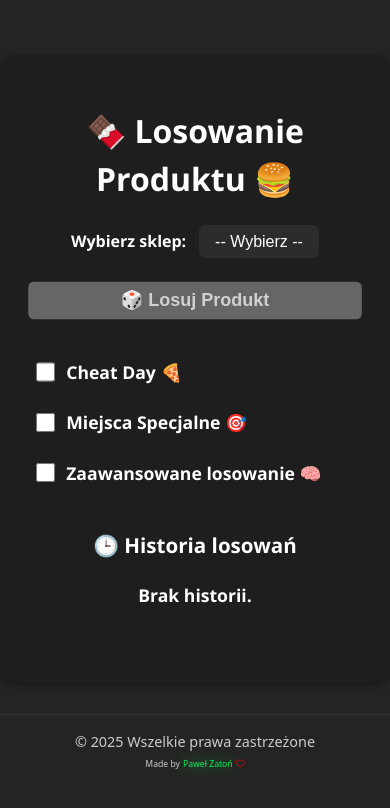
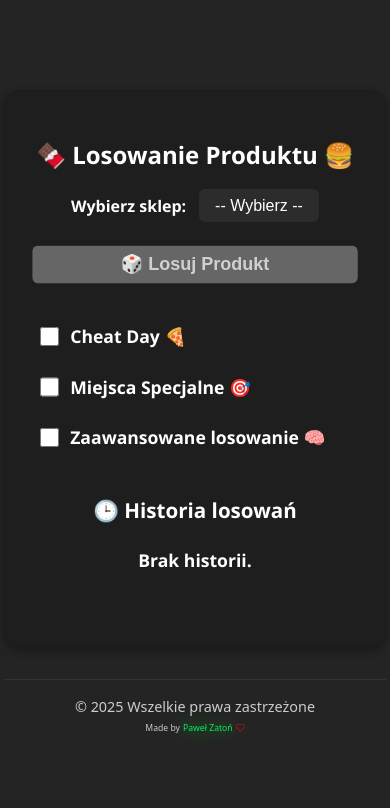
Before and after one commit to pawelzaton17/simple-draw, a React (Vite) app: page / in a window 390 px wide. Shown: the top 808 px of the page. Built offline with nearby package versions, Linux system fonts and the light colour scheme.

Commit message:
mobile fix

```diff
--- a/src/styles/SimpleDraw.scss
+++ b/src/styles/SimpleDraw.scss
@@ -40,6 +40,15 @@ body {
   &__toggles,
   &__history {
     margin-bottom: 1.5rem;
+  }
+
+  &__title {
+    font-size: 1.5rem;
+
+    @media screen and (min-width: 768px) {
+      font-size: 2rem;
+
+    }
   }
 
   &__store-selector select {
```
